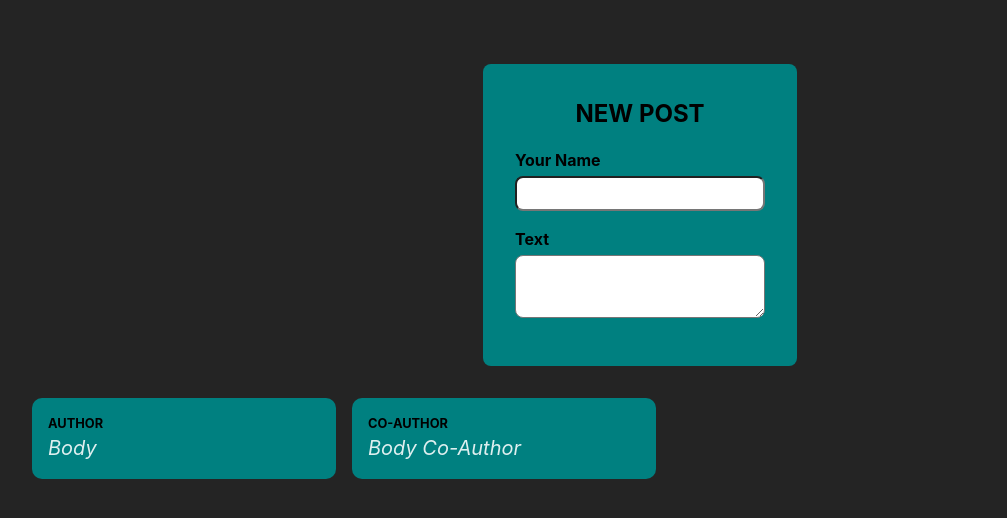
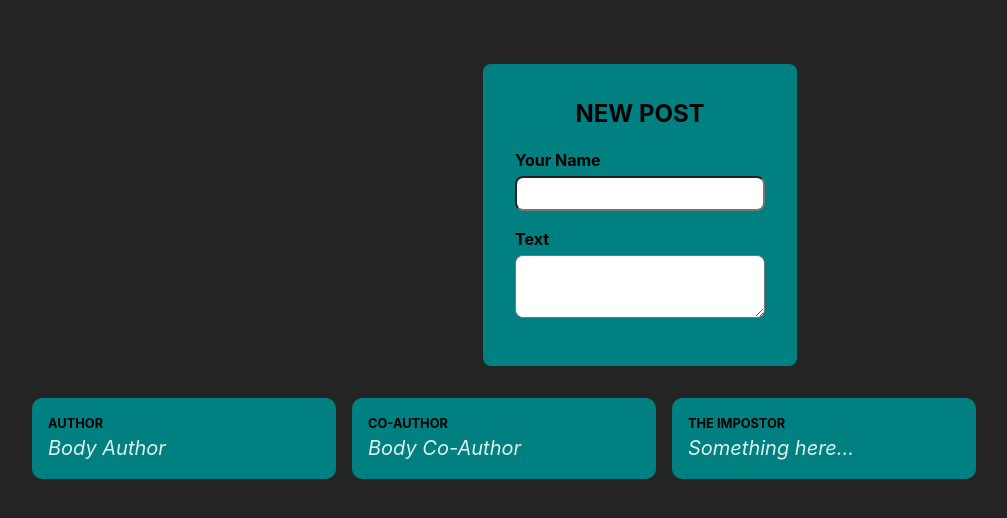
Before and after one commit to foolais/react-tutorial-udemy, a React (Vite) app: page / in a window 1280 px wide. Shown: the top 518 px of the page, without its empty margins (0-1007 px from the left). Built offline with nearby package versions, Linux system fonts and the light colour scheme.

Commit message:
add event listener n lifting state up

```diff
--- a/src/components/NewPost.jsx
+++ b/src/components/NewPost.jsx
@@ -1,16 +1,29 @@
+/* eslint-disable react/prop-types */
 import styles from "./NewPost.module.css";
 
-function NewPost() {
+function NewPost(props) {
+  const { postChangeHandler } = props;
+
   return (
     <form className={styles.form}>
       <p className={styles.title}>New Post</p>
       <p>
         <label htmlFor="author">Your Name</label>
-        <input type="text" id="author" required />
+        <input
+          type="text"
+          id="author"
+          required
+          onChange={(event) => postChangeHandler(event, "author")}
+        />
       </p>
       <p>
         <label htmlFor="body">Text</label>
-        <textarea id="body" required rows={3} />
+        <textarea
+          id="body"
+          required
+          rows={3}
+          onChange={(event) => postChangeHandler(event, "body")}
+        />
       </p>
     </form>
   );
--- a/src/components/PostsList.jsx
+++ b/src/components/PostsList.jsx
@@ -1,14 +1,28 @@
 import Post from "./Post";
 import NewPost from "./NewPost";
 import styles from "./PostsList.module.css";
+import { useState } from "react";
 
 function PostList() {
+  const [author, setAuthor] = useState("The Impostor");
+  const [body, setBody] = useState("Something here...");
+
+  function postChangeHandler(event, type) {
+    const { value } = event.target;
+    if (type === "author") {
+      setAuthor(value && value.length > 0 ? value : "The Impostor");
+    } else if (type === "body") {
+      setBody(value && value.length > 0 ? value : "Something here..");
+    }
+  }
+
   return (
     <>
-      <NewPost />
+      <NewPost postChangeHandler={postChangeHandler} />
       <ul className={styles.postList}>
-        <Post author="Author" body="Body" />
+        <Post author="Author" body="Body Author" />
         <Post author="Co-Author" body="Body Co-Author" />
+        <Post author={author} body={body} />
       </ul>
     </>
   );
```
